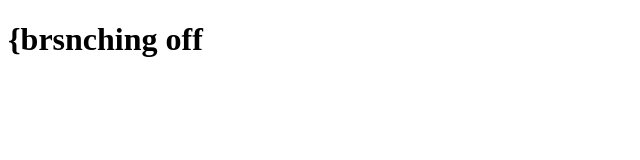
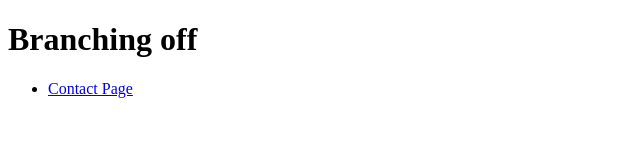
Before and after one commit to myboyblue519/git-branching, a plain HTML site: page index.html in a window 1280 px wide. Shown: the whole page, without its empty margins (0-640 px from the left). Drawn offline with Linux system fonts and the light colour scheme.

Commit message:
aqdded contact page

```diff
--- a/index.html
+++ b/index.html
@@ -7,6 +7,13 @@
     <title>Git branching lesson on test</title>
   </head>
   <body>
-    <header><h1>{brsnching off</h1></header>
+    <header>
+      <h1>Branching off</h1>
+      <nav>
+        <ul>
+          <li><a href="./contact.html">Contact Page</a></li>
+        </ul>
+      </nav>
+    </header>
   </body>
 </html>
```
Also changed, not shown: contact.html (added, +14 -0 lines), 1 other file.
